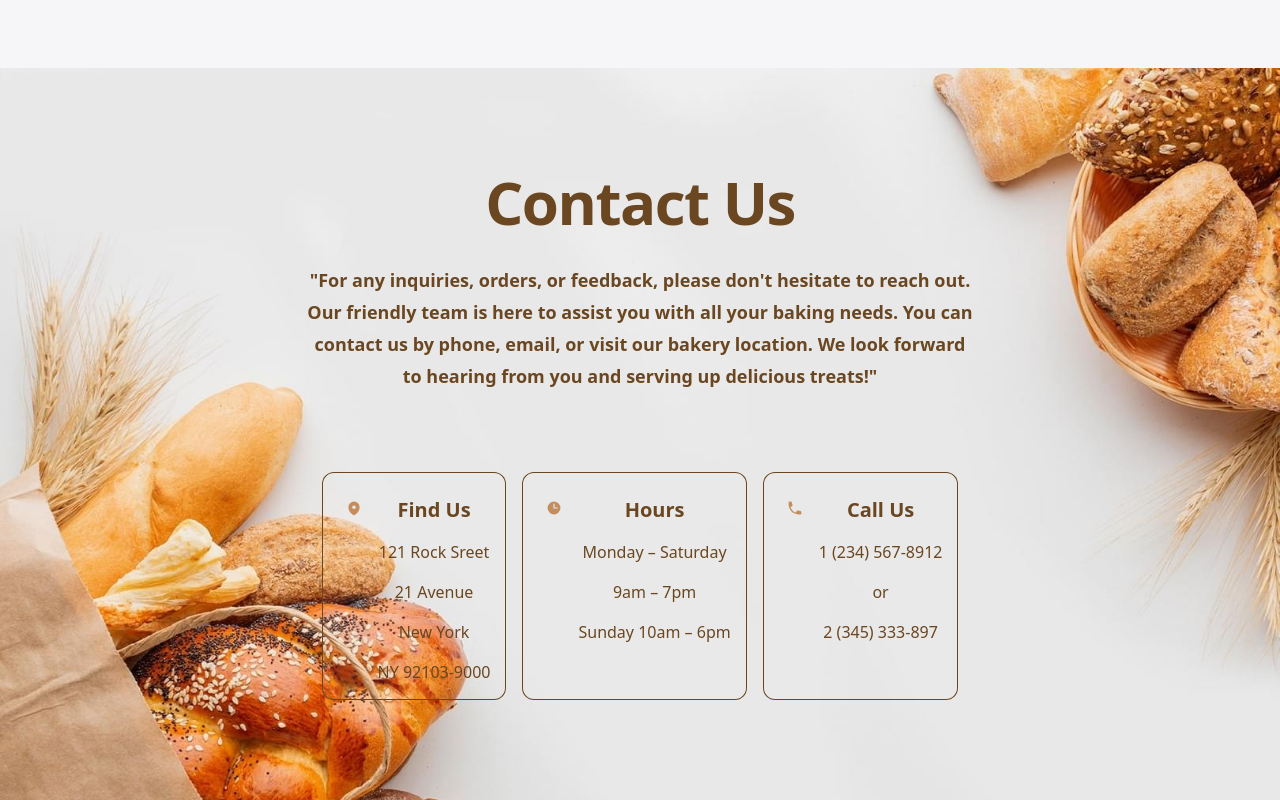
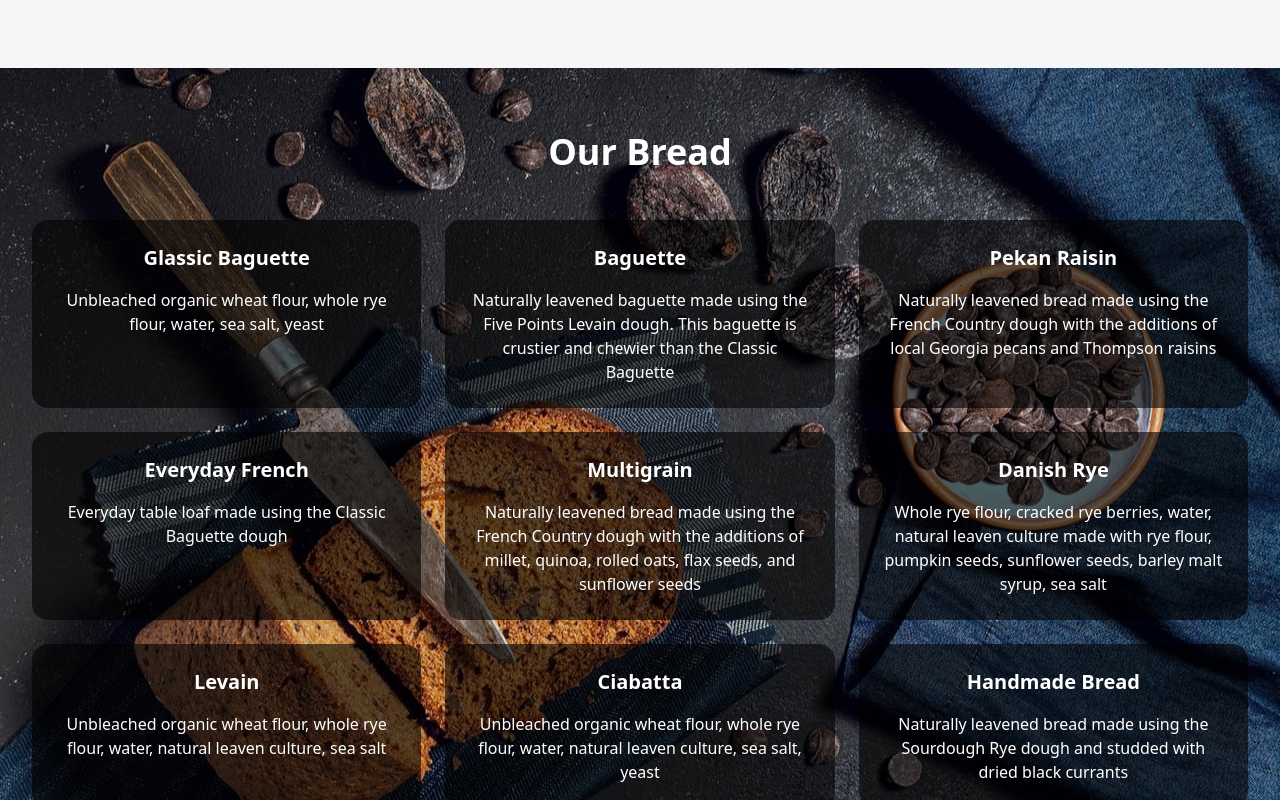
Before and after one commit to kostas-python/bakery-react, a Next.js app: page / in a window 1280 px wide. Shown: the part 2480-3280 px from the top of the page. Built offline with nearby package versions, Linux system fonts and the light colour scheme.

Commit message:
added block4

```diff
--- /dev/null
+++ b/src/Components/Block4.tsx
@@ -0,0 +1,63 @@
+import React from 'react';
+
+
+
+
+const BreadSection = () => {
+  return (
+    <section id="block4" className="relative bg-cover bg-center bg-gray-900 bg-opacity-60" style={{ backgroundImage: "url('/tt-min.jpg')" }}>
+      <div className="max-w-7xl mx-auto py-16 px-4 sm:px-6 lg:px-8 text-white">
+        <h2 className="text-4xl font-bold text-center mb-12">Our Bread</h2>
+        <div className="grid gap-6 sm:grid-cols-2 lg:grid-cols-3">
+          {/* Glassic Baguette */}
+          <div className="bg-black bg-opacity-60 p-6 rounded-2xl text-center">
+            <h5 className="text-xl font-semibold mb-4">Glassic Baguette</h5>
+            <p>Unbleached organic wheat flour, whole rye flour, water, sea salt, yeast</p>
+          </div>
+          {/* Baguette */}
+          <div className="bg-black bg-opacity-60 p-6 rounded-2xl text-center">
+            <h5 className="text-xl font-semibold mb-4">Baguette</h5>
+            <p>Naturally leavened baguette made using the Five Points Levain dough. This baguette is crustier and chewier than the Classic Baguette</p>
+          </div>
+          {/* Pekan Raisin */}
+          <div className="bg-black bg-opacity-60 p-6 rounded-2xl text-center">
+            <h5 className="text-xl font-semibold mb-4">Pekan Raisin</h5>
+            <p>Naturally leavened bread made using the French Country dough with the additions of local Georgia pecans and Thompson raisins</p>
+          </div>
+          {/* Everyday French */}
+          <div className="bg-black bg-opacity-60 p-6 rounded-2xl text-center">
+            <h5 className="text-xl font-semibold mb-4">Everyday French</h5>
+            <p>Everyday table loaf made using the Classic Baguette dough</p>
+          </div>
+          {/* Multigrain */}
+          <div className="bg-black bg-opacity-60 p-6 rounded-2xl text-center">
+            <h5 className="text-xl font-semibold mb-4">Multigrain</h5>
+            <p>Naturally leavened bread made using the French Country dough with the additions of millet, quinoa, rolled oats, flax seeds, and sunflower seeds</p>
+          </div>
+          {/* Danish Rye */}
+          <div className="bg-black bg-opacity-60 p-6 rounded-2xl text-center">
+            <h5 className="text-xl font-semibold mb-4">Danish Rye</h5>
+            <p>Whole rye flour, cracked rye berries, water, natural leaven culture made with rye flour, pumpkin seeds, sunflower seeds, barley malt syrup, sea salt</p>
+          </div>
+          {/* Levain */}
+          <div className="bg-black bg-opacity-60 p-6 rounded-2xl text-center">
+            <h5 className="text-xl font-semibold mb-4">Levain</h5>
+            <p>Unbleached organic wheat flour, whole rye flour, water, natural leaven culture, sea salt</p>
+          </div>
+          {/* Ciabatta */}
+          <div className="bg-black bg-opacity-60 p-6 rounded-2xl text-center">
+            <h5 className="text-xl font-semibold mb-4">Ciabatta</h5>
+            <p>Unbleached organic wheat flour, whole rye flour, water, natural leaven culture, sea salt, yeast</p>
+          </div>
+          {/* Handmade Bread */}
+          <div className="bg-black bg-opacity-60 p-6 rounded-2xl text-center">
+            <h5 className="text-xl font-semibold mb-4">Handmade Bread</h5>
+            <p>Naturally leavened bread made using the Sourdough Rye dough and studded with dried black currants</p>
+          </div>
+        </div>
+      </div>
+    </section>
+  );
+};
+
+export default BreadSection;
--- a/src/app/page.tsx
+++ b/src/app/page.tsx
@@ -7,6 +7,7 @@ import Footer from '@/Components/Footer';
 import Block1 from '@/Components/Block1';
 import Block2 from '@/Components/Block2';
 import Block3 from '@/Components/Block3';
+import Block4 from '@/Components/Block4';
 
 
 export default function Home() {
@@ -22,6 +23,7 @@ export default function Home() {
       <Block1 />
       <Block2 />
       <Block3 />
+      <Block4 />
 
       <Footer />
 
```
